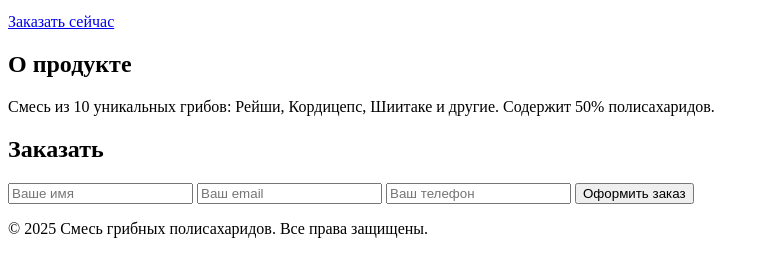
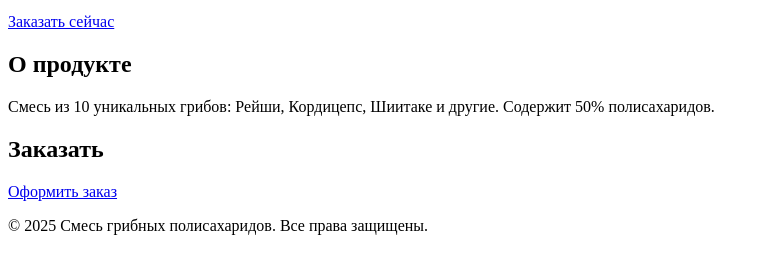
Before and after one commit to Misato11/Mushroom-polysaccharides, a plain HTML site: page index (1).html in a window 1280 px wide. Shown: the part 101-378 px from the top of the page, without its empty margins (0-766 px from the left). Drawn offline with Linux system fonts and the light colour scheme.

Commit message:
Update index (1).html

```diff
--- a/index (1).html
+++ b/index (1).html
@@ -22,18 +22,13 @@
             <h2>О продукте</h2>
             <p>Смесь из 10 уникальных грибов: Рейши, Кордицепс, Шиитаке и другие. Содержит 50% полисахаридов.</p>
         </div>
-    </section>
     <section id="order">
-        <div class="container">
-            <h2>Заказать</h2>
-            <form action="https://formspree.io/f/{ваш-формспри-адрес}" method="POST">
-                <input type="text" name="name" placeholder="Ваше имя" required>
-                <input type="email" name="email" placeholder="Ваш email" required>
-                <input type="text" name="phone" placeholder="Ваш телефон" required>
-                <button type="submit" class="btn">Оформить заказ</button>
-            </form>
-        </div>
-    </section>
+    <div class="container">
+        <h2>Заказать</h2>
+        <a href="https://forms.gle/https://docs.google.com/forms/d/e/1FAIpQLSdVJHsLCVH1IATNwQfjmUCpGNlwNUpH-kx7x__uG9R-oFQZyg/viewform?usp=header" target="_blank" class="btn">Оформить заказ</a>
+    </div>
+</section>
+
     <footer>
         <div class="container">
             <p>&copy; 2025 Смесь грибных полисахаридов. Все права защищены.</p>
```
